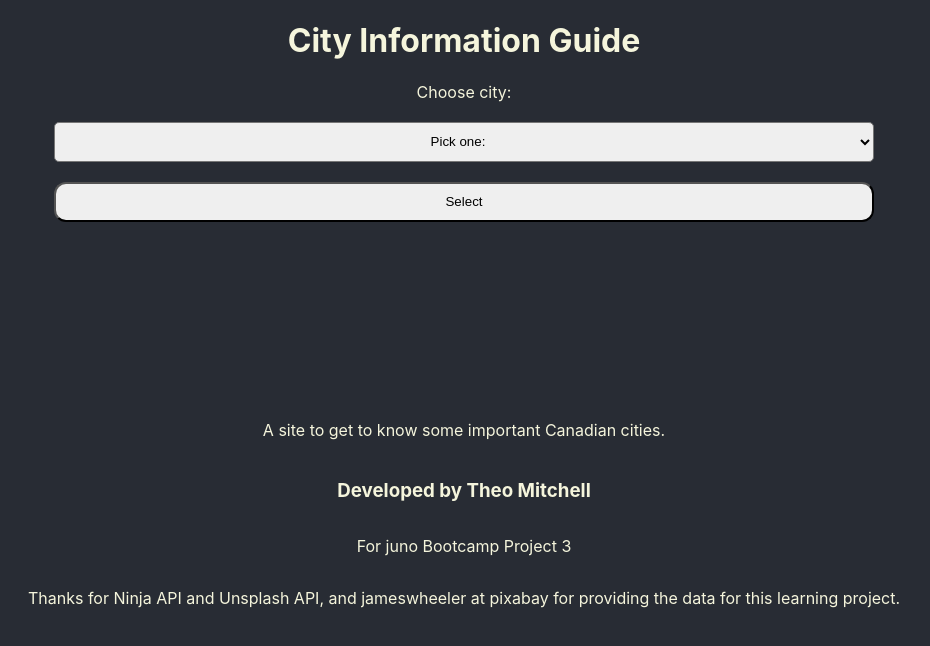
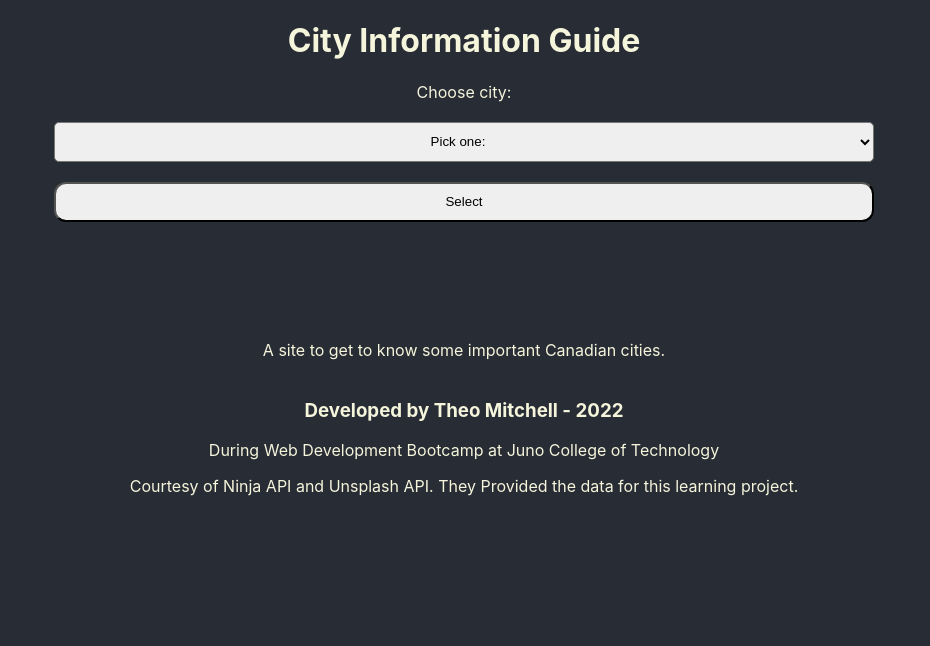
Before and after one commit to tdmitchell/city-guide-project-3, a React (Create React App) app: page / in a window 1280 px wide. Shown: the top 646 px of the page, without its empty margins (176-1106 px from the left). Built offline with nearby package versions, Linux system fonts and the light colour scheme.

Commit message:
13. Changes after PR - Phase 2 ready for production

```diff
--- a/src/App.js
+++ b/src/App.js
@@ -7,33 +7,14 @@ import DisplayInformation from "./components/DisplayInformation";
 import DisplayPhotos from "./components/DisplayPhoto";
 
 function App() {
-  //Hardcoded to test Display
-  // const cityInfo = {
-  //   name: "Toronto",
-  //   country: "Canada",
-  //   population: 200000,
-  //   latitude: 51.05,
-  //   longitude: -114.067,
-  //   is_capital: false,
-  // };
-
   //States
-  // const [city, setCity] = useState("Rio de Janeiro");
   const [city, setCity] = useState("");
-  const [selectedInfo, setSelectedInfo] = useState({
-    // name: "Toront",
-    // country: "Canada1",
-    // population: 200000,
-    // latitude: 51.05,
-    // longitude: -114.067,
-    // is_capital: false,
-  });
+  const [selectedInfo, setSelectedInfo] = useState({});
   const [cityPhotos, setCityPhotos] = useState([]);
 
   //API call
   useEffect(() => {
     //1st Call: Ninjas City API
-
     if (city) {
       axios({
         url: `https://api.api-ninjas.com/v1/city?name=${city}`,
@@ -42,13 +23,8 @@ function App() {
           "X-Api-Key": "OMPD0sHj09N5XJV/prIM3Q==zKLddhyIL406cdHa",
         },
       }).then((res) => {
-        // console.log("Res", res);
         const responseData = res.data[0];
-
-        console.log("responseData", responseData);
-
         setSelectedInfo(responseData);
-        // setCity("Sao Paulo"); //           //It changes city state and gets new data from the API
       });
 
       //2nd Call: Unsplash API
@@ -61,17 +37,11 @@ function App() {
           query: city,
           per_page: 12,
           orientation: "landscape",
-          collections: "nature",
+          collections: "sightseeing",
         },
       }).then((res) => {
         const responseData = res.data.results;
-
         setCityPhotos(responseData);
-
-        console.log("res", res);
-        console.log("res.data.results", res.data.results);
-        // console.log(withOrientation);
-        // console.log(allPhotos); //RETURNS AN EMPTY ARRAY, WHY ????????
       });
     }
   }, [city]);
@@ -79,36 +49,18 @@ function App() {
   // Get info from Form
   const getInfo = (e, cityName) => {
     e.preventDefault();
-    // console.log("city From getInfo", cityName);
     setCity(cityName);
-    // let newCityInfo = selectedInfo;
-    // getPhotos(e, cityName);
-    // return newCityInfo;
-
-    // setSelectedInfo(apiCityInformation);
-    // console.log("apiCityInformation", apiCityInformation);
   };
 
-  // const getPhotos = (e, cityName) => {
-  //   // e.preventDefault();
-  //   console.log("city From getPhoto", cityName);
-  //   setCity(cityName);
-  //   let selectedPhotos = cityPhotos;
-  //   return selectedPhotos;
-  // };
-
+  //Display
   return (
     <div className="App">
       <header className="App-header wrapper">
         <h1>City Information Guide</h1>
-        {/* <h2>Coming Soon!</h2> */}
-
         <CitySelectionForm getInfo={getInfo} />
       </header>
 
-      {/* <DisplayInformation cityObject={cityInfo} /> */}
       <main>
-        {/* <h2>Select a city</h2> */}
         {city ? (
           <>
             <DisplayInformation cityObject={selectedInfo} />
@@ -120,11 +72,12 @@ function App() {
       </main>
 
       <footer className="wrapper">
-        <h3>Developed by Theo Mitchell</h3>
-        <p>For juno Bootcamp Project 3</p>
+        <h3>Developed by Theo Mitchell - 2022</h3>
+        <p>During Web Development Bootcamp at Juno College of Technology</p>
+
         <p>
-          Thanks for Ninja API and Unsplash API, and jameswheeler at pixabay for
-          providing the data for this learning project.
+          Courtesy of Ninja API and Unsplash API. They Provided the data for
+          this learning project.
         </p>
       </footer>
     </div>
--- a/src/components/DisplayInformation.js
+++ b/src/components/DisplayInformation.js
@@ -1,7 +1,7 @@
 import "./../styles/DisplayInformation.css";
+
 function DisplayInformation(props) {
-  console.log(props.cityObject.name);
-
+  //Display
   return (
     <section>
       {props.cityObject.name === "" ? (
--- a/src/components/DisplayPhoto.js
+++ b/src/components/DisplayPhoto.js
@@ -8,7 +8,6 @@ function DisplayPhotos(props) {
       ) : (
         <>
           <h2>Photos</h2>
-          {/* {console.log("kkk", props.photos)} */}
           <div className="photos wrapper">
             {props.photos.map((photo) => {
               return (
--- a/src/styles/App-Original.css
+++ /dev/null
@@ -1,38 +0,0 @@
-.App {
-  text-align: center;
-}
-
-.App-logo {
-  height: 40vmin;
-  pointer-events: none;
-}
-
-@media (prefers-reduced-motion: no-preference) {
-  .App-logo {
-    animation: App-logo-spin infinite 20s linear;
-  }
-}
-
-.App-header {
-  background-color: #282c34;
-  min-height: 100vh;
-  display: flex;
-  flex-direction: column;
-  align-items: center;
-  justify-content: center;
-  font-size: calc(10px + 2vmin);
-  color: white;
-}
-
-.App-link {
-  color: #61dafb;
-}
-
-@keyframes App-logo-spin {
-  from {
-    transform: rotate(0deg);
-  }
-  to {
-    transform: rotate(360deg);
-  }
-}
--- a/src/styles/App.css
+++ b/src/styles/App.css
@@ -8,31 +8,20 @@ background-color: #282c34;
 }
 
 header {
-  /* color: azure; */
   height:50vh;
-}
-
-main {
-  /* height: 45vh; */
-  /* background-color: black; */
-
-  /* background-image: url("./../assets/images/alberta-background.jpg");
-  background-repeat: no-repeat;
-  background-size: contain; */
 }
 
 main p {
   margin: 20px;
 }
 
-footer {
-  /* height: 10vh; */
+footer p {
+  margin-top: 0;
 }
 
 .wrapper {
   display: flex;
   flex-direction: column;
-
   width: 80%;
   margin: 0 auto;
 }
@@ -43,10 +32,20 @@ footer {
   margin-right: auto;
 }
 
+@media (min-width: 300px) {
+  header {
+    height: 50vh;
+  }
+}
 
 @media (min-width: 400px) {
   header {
-    /* color: azure; */
-    /* height: 50vh; */
+    height: 45vh;
   }
 }
+
+@media (min-width: 600px) {
+  header {
+    height: 40vh;
+  }
+}
--- a/src/styles/CitySelectionForm.css
+++ b/src/styles/CitySelectionForm.css
@@ -18,14 +18,10 @@ select {
 button {
     width: 100%;
     height: 40px;
-    /* margin-bottom: 25px; */
     border-radius: 12px;
-
-
 }
 
 button:hover {
     background-color: bisque;
     cursor: pointer;
-
 }
--- a/src/styles/DisplayPhoto.css
+++ b/src/styles/DisplayPhoto.css
@@ -13,7 +13,6 @@ img {
 
     .photo-container {
         flex-basis: 45%;
-
         margin: 10px;
     }
 
```
Also changed, not shown: src/components/CitySelectionForm.js (+2 -5 lines), src/styles/setup.css (added, +7 -0 lines), README.txt, src/assets/images/alberta-background.jpg (deleted).
